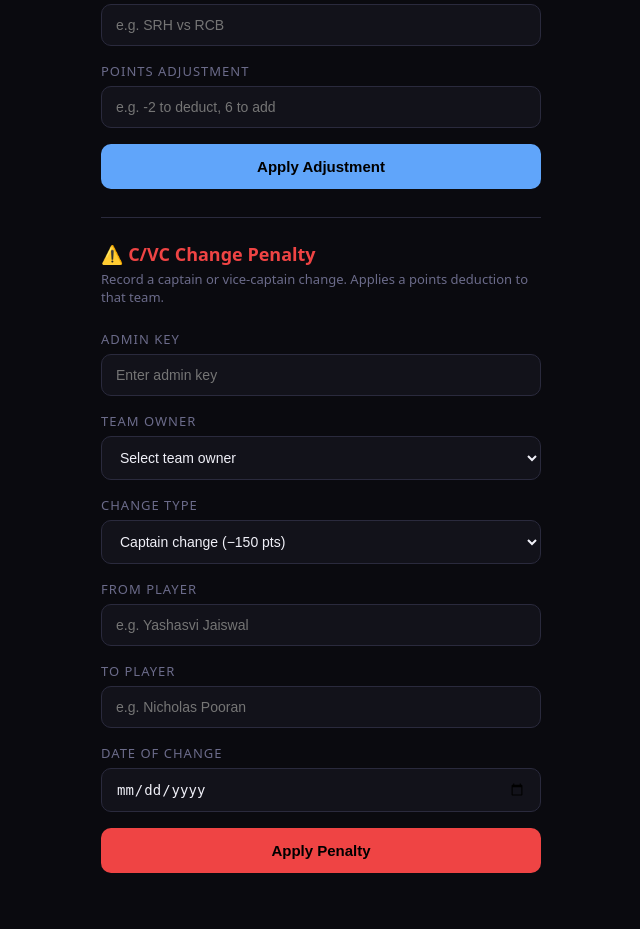
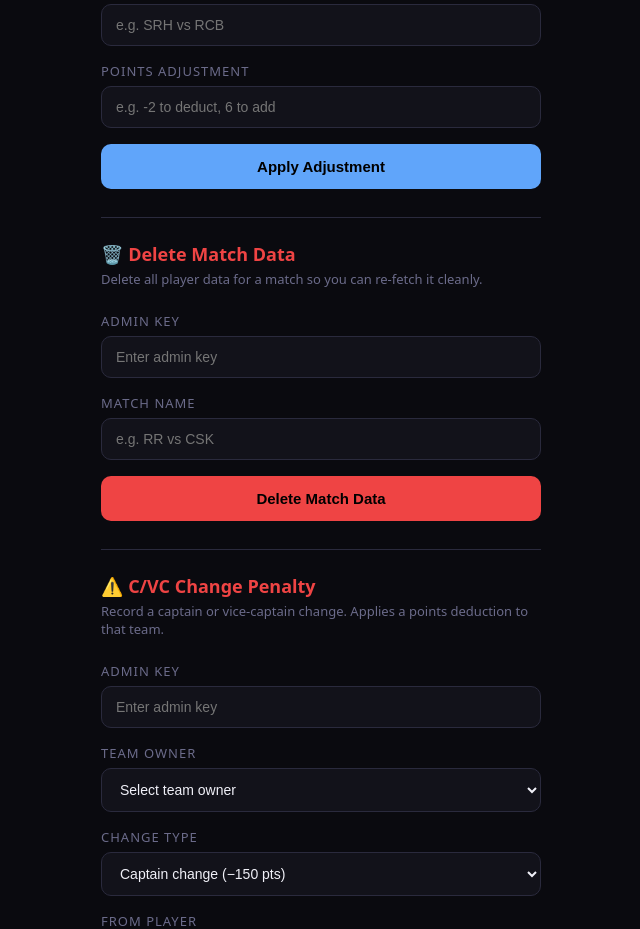
Before and after one commit to NiharM1227/yeh-main-kar-leta-hun-backend, a Flask app: page /admin in a window 1280 px wide. Shown: the part 1816-2745 px from the top of the page, without its empty margins (319-959 px from the left). Before the commit the page ends 2689 px from the top, so only its background shows below. Run offline with Flask 3, Linux system fonts and the light colour scheme; some libraries are stand-ins or nearby versions.

Commit message:
Update admin.html

```diff
--- a/templates/admin.html
+++ b/templates/admin.html
@@ -321,6 +321,56 @@ async function adjustPoints() {
 </script>
 
 <div style="border-top:1px solid #2a2a3d;margin:28px 0 24px;"></div>
+<h2 style="color:#ef4444;font-size:18px;margin-bottom:4px;">🗑️ Delete Match Data</h2>
+<p>Delete all player data for a match so you can re-fetch it cleanly.</p>
+
+<label>Admin Key</label>
+<input type="password" id="del-admin-key" placeholder="Enter admin key">
+
+<label>Match Name</label>
+<input type="text" id="del-match-name" placeholder="e.g. RR vs CSK">
+
+<button class="btn" id="del-btn" onclick="deleteMatch()" style="background:#ef4444;">Delete Match Data</button>
+<div class="result" id="del-result" style="margin-top:16px;display:none;"></div>
+
+<script>
+async function deleteMatch() {
+  const key = document.getElementById('del-admin-key').value.trim();
+  const match = document.getElementById('del-match-name').value.trim();
+  const resultEl = document.getElementById('del-result');
+  const btn = document.getElementById('del-btn');
+
+  if (!key) { alert('Enter admin key'); return; }
+  if (!match) { alert('Enter match name'); return; }
+  if (!confirm(`Delete all data for "${match}"? This cannot be undone.`)) return;
+
+  btn.disabled = true;
+  try {
+    const res = await fetch('/api/delete-match', {
+      method: 'POST',
+      headers: { 'X-Admin-Key': key, 'Content-Type': 'application/json' },
+      body: JSON.stringify({ match_name: match })
+    });
+    const data = await res.json();
+    btn.disabled = false;
+    resultEl.style.display = 'block';
+    if (data.success) {
+      resultEl.className = 'result success';
+      resultEl.innerHTML = `<h3>✅ Done</h3><div class="player-row"><span>${data.match}</span><span>${data.rows_deleted} rows deleted</span></div>`;
+    } else {
+      resultEl.className = 'result error';
+      resultEl.innerHTML = `<h3>❌ Error</h3><p>${data.error}</p>`;
+    }
+  } catch(err) {
+    btn.disabled = false;
+    resultEl.style.display = 'block';
+    resultEl.className = 'result error';
+    resultEl.innerHTML = `<h3>❌ Connection error</h3><p>${err.message}</p>`;
+  }
+}
+</script>
+
+<div style="border-top:1px solid #2a2a3d;margin:28px 0 24px;"></div>
 <h2 style="color:#ef4444;font-size:18px;margin-bottom:4px;">⚠️ C/VC Change Penalty</h2>
 <p>Record a captain or vice-captain change. Applies a points deduction to that team.</p>
 
```
